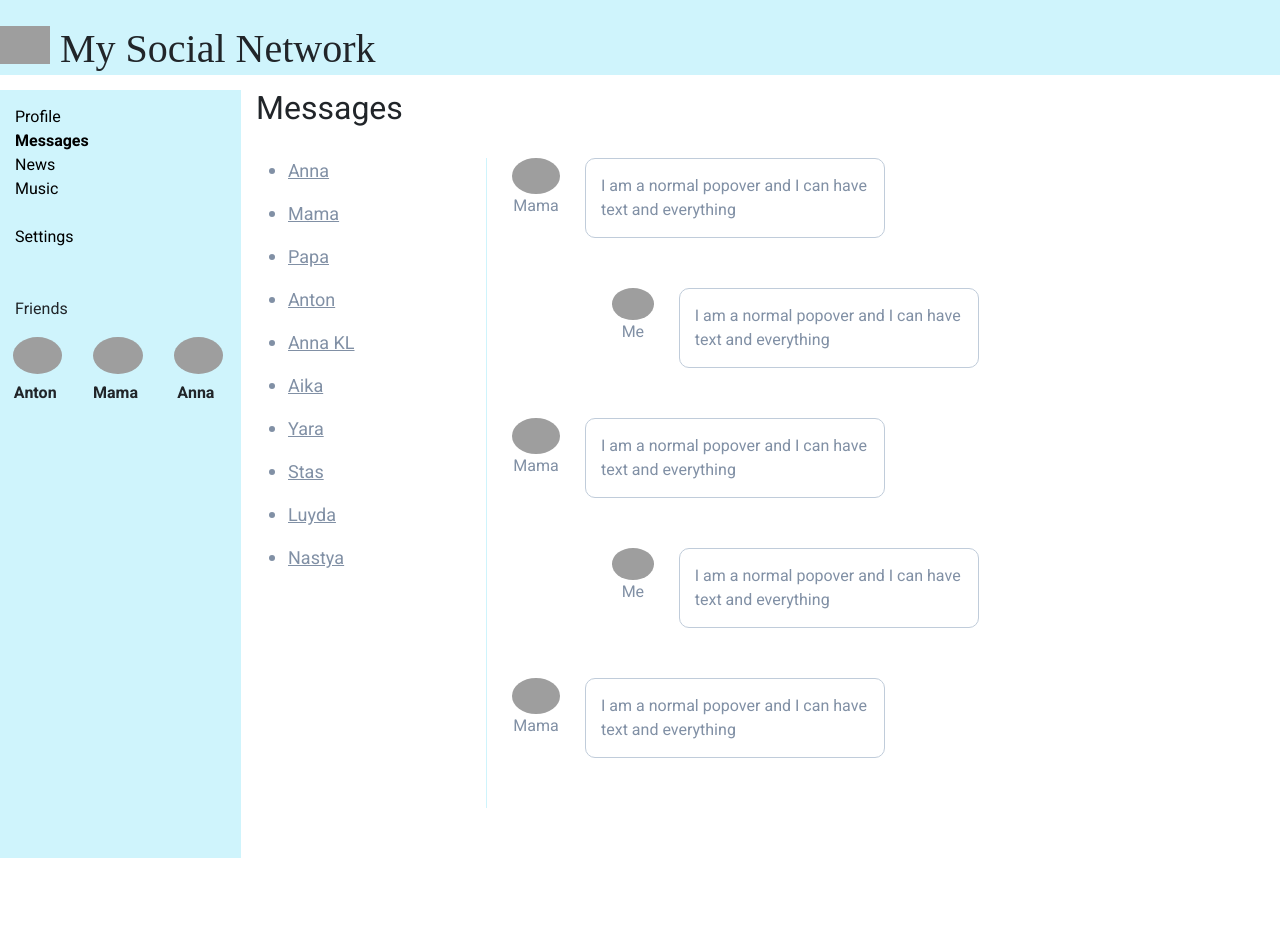
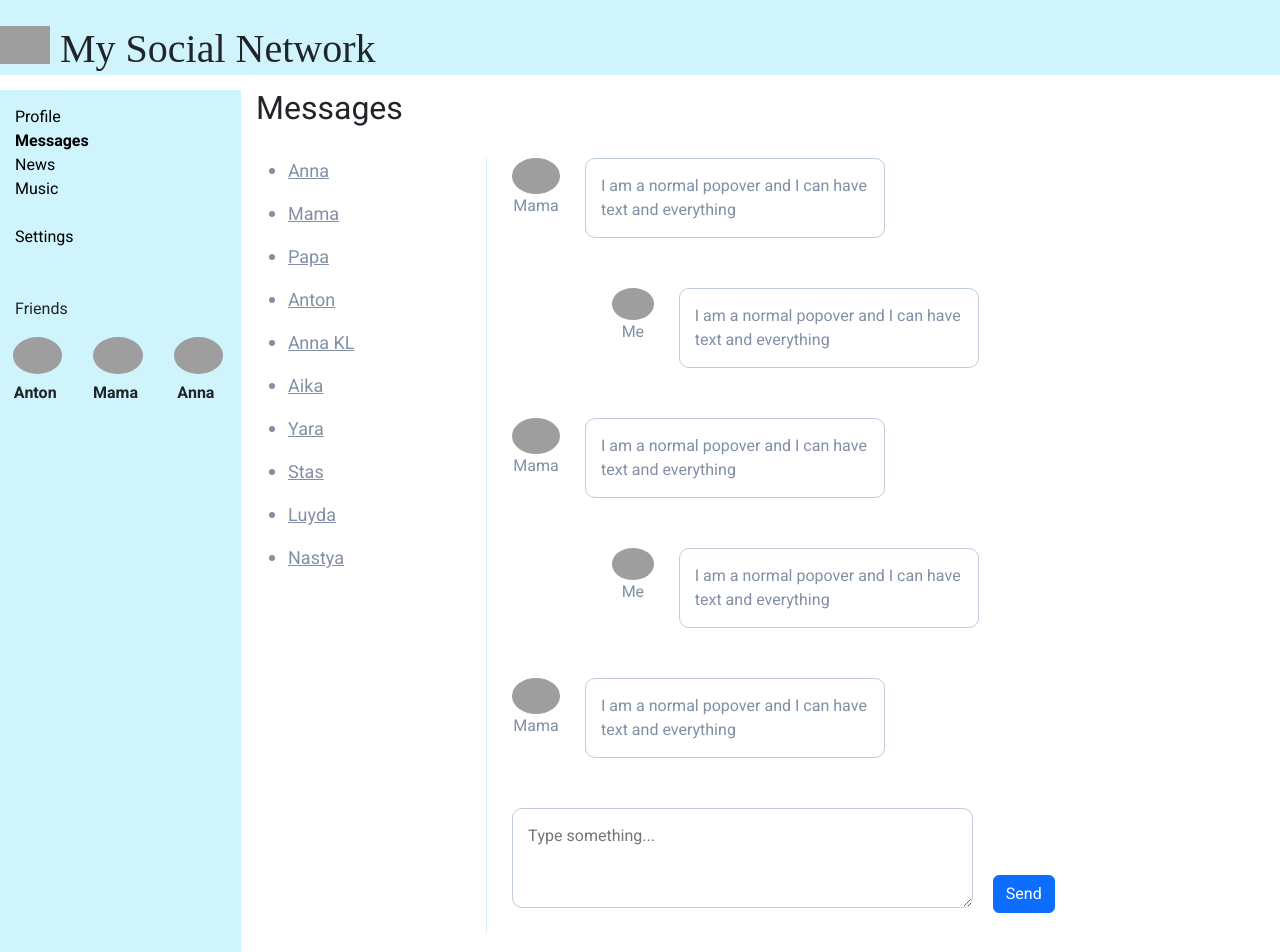
Before and after one commit to anna1luna/react_redux, a React (Create React App) app in the folder my-app/: page /messages in a window 1280 px wide. Shown: the top 952 px of the page. Before the commit the page ends 858 px from the top, so only its background shows below. Built offline with nearby package versions, Linux system fonts and the light colour scheme; grey boxes are pictures that could not be loaded; a web font is replaced by a local one.

Commit message:
added textarea to send msgs

```diff
--- a/my-app/src/components/msgs/messages.module.css
+++ b/my-app/src/components/msgs/messages.module.css
@@ -47,3 +47,16 @@
 .meClass {
   padding-left: 100px;
 }
+
+.field {
+  height: 100px;
+  width: 60%;
+  border: 1px solid #C0CCDA;
+  border-radius: 10px;
+  padding: 15px;
+
+}
+.button {
+  margin-left: 20px;
+  margin-bottom: 20px;
+}
--- a/my-app/src/components/msgs/msgs.jsx
+++ b/my-app/src/components/msgs/msgs.jsx
@@ -1,9 +1,9 @@
 import s from "./messages.module.css";
 import Msg from "./msg";
+import React from "react";
 
 const Msgs = (props) => {
   const MsgsData = props.MsgsData;
-
   let MsgsReady = MsgsData.map((msg) => (
     <div
       className={
@@ -16,8 +16,31 @@ const Msgs = (props) => {
       <Msg name={msg.name} text={msg.text} id={msg.id} />
     </div>
   ));
-
-  return <div>{MsgsReady}</div>;
+  let textData = React.createRef();
+  let send = () => {
+    let text = textData.current.value;
+    console.log(text);
+  };
+  return (
+    <div>
+      <div>{MsgsReady}</div>
+      <div className={s.sending}>
+        <textarea
+          ref={textData}
+          className={s.field}
+          placeholder="Type something..."
+        ></textarea>
+        <button
+          onClick={() => {
+            send();
+          }}
+          className={`${s.button} btn btn-primary`}
+        >
+          Send
+        </button>
+      </div>
+    </div>
+  );
 };
 
 export default Msgs;
```
